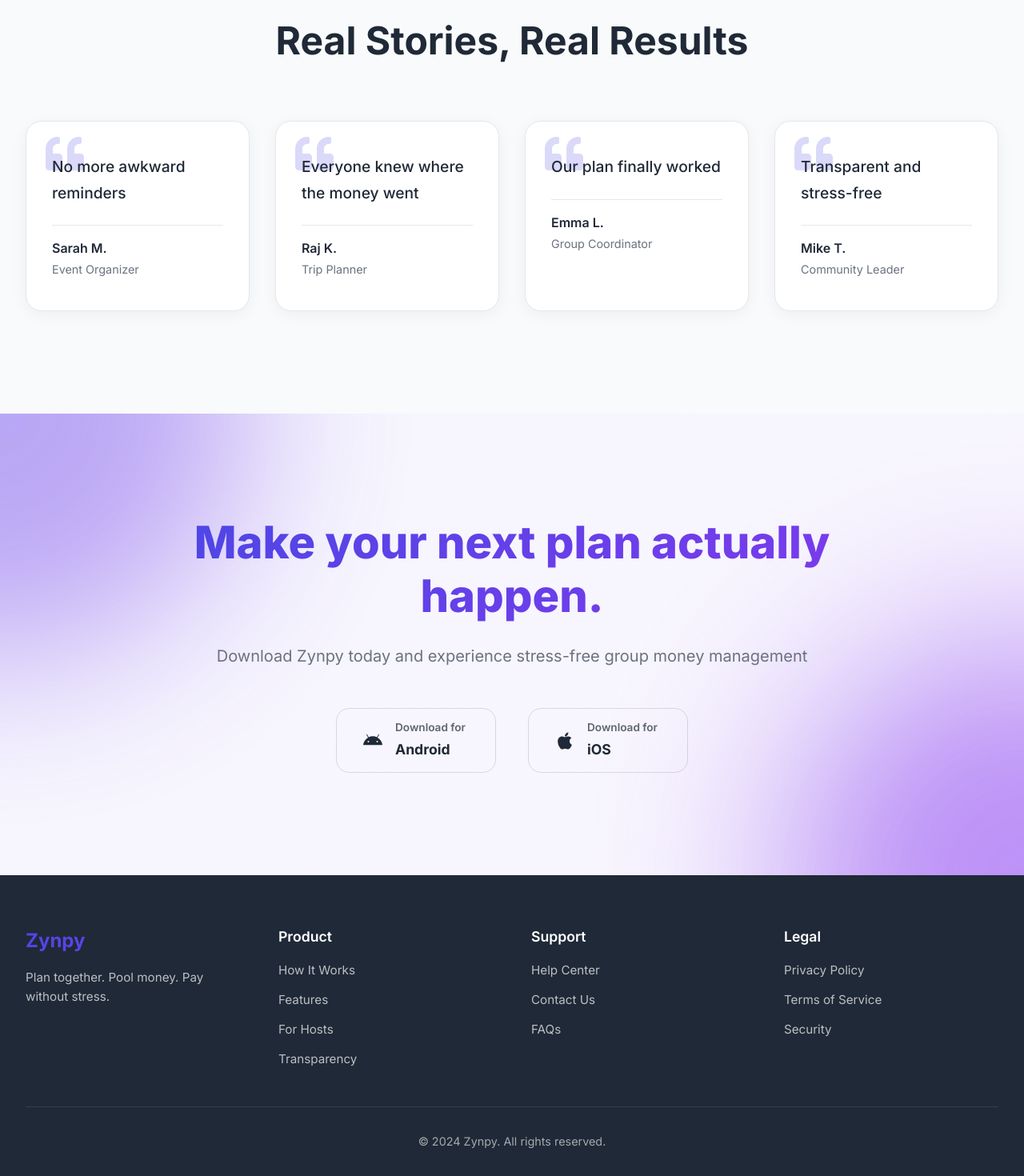
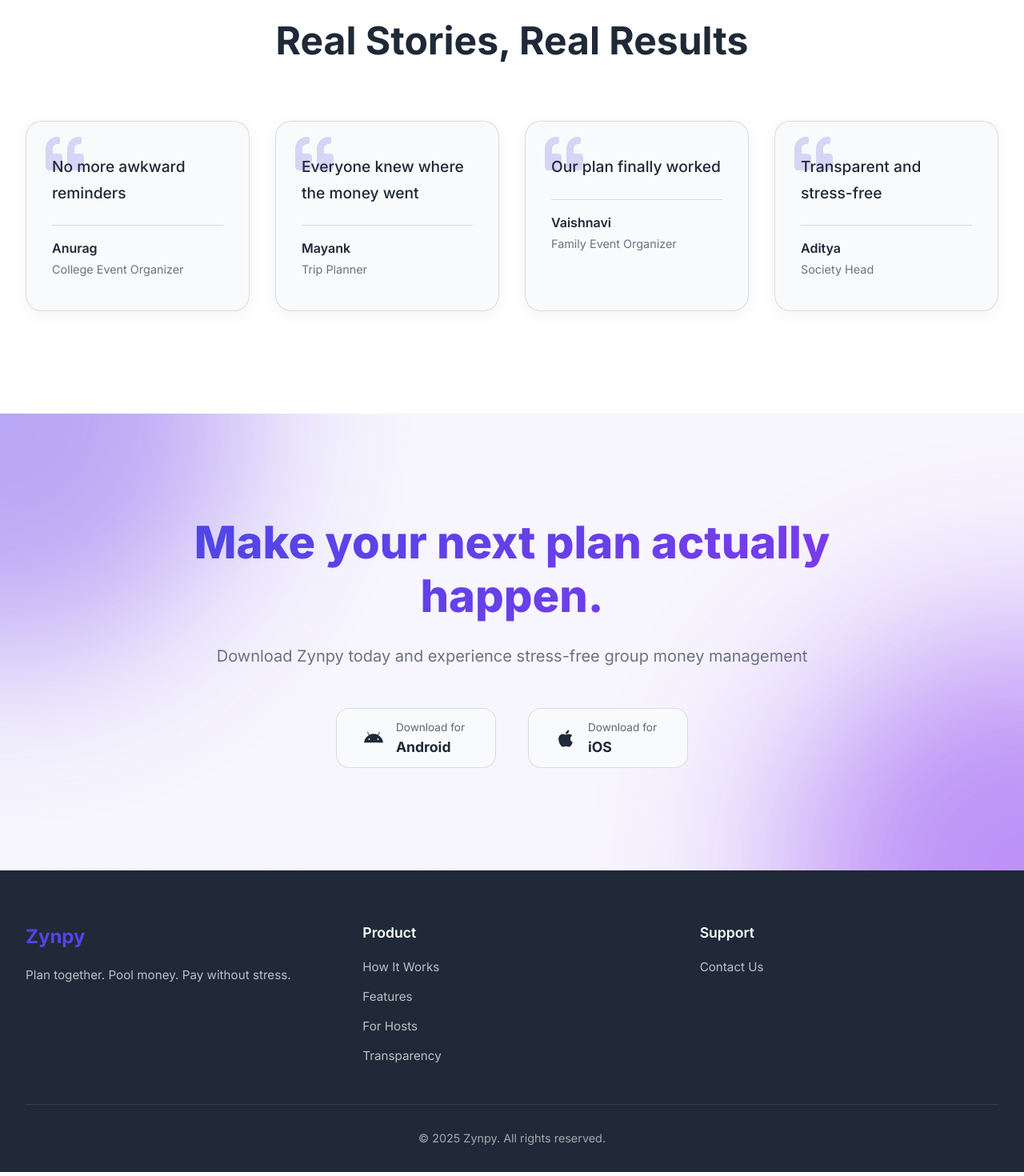
Before and after one commit to Prabuddha747/Zynpy, a React (Vite) app: page / in a window 1280 px wide. Shown: the part 4880-6350 px from the top of the page at 80% size. Built offline with nearby package versions, Linux system fonts and the light colour scheme.

Commit message:
Fix dark mode for FinalCTA, Footer, and SocialProof sections - integrate Material UI theme system

```diff
--- a/src/components/FinalCTA.jsx
+++ b/src/components/FinalCTA.jsx
@@ -2,15 +2,28 @@
 import { useInView } from 'framer-motion'
 import { useRef } from 'react'
 import { FaAndroid, FaApple } from 'react-icons/fa'
-import { Button } from '@mui/material'
+import { Button, Typography, Box, useTheme } from '@mui/material'
 import './FinalCTA.css'
 
 const FinalCTA = () => {
   const ref = useRef(null)
   const isInView = useInView(ref, { once: true, margin: "-100px" })
+  const theme = useTheme()
 
   return (
-    <section className="final-cta" ref={ref}>
+    <Box
+      component="section"
+      className="final-cta"
+      ref={ref}
+      sx={{
+        padding: { xs: '4rem 0', md: '8rem 0' },
+        position: 'relative',
+        overflow: 'hidden',
+        background: theme.palette.mode === 'dark'
+          ? 'linear-gradient(135deg, rgba(79, 70, 229, 0.12), rgba(124, 58, 237, 0.12))'
+          : 'linear-gradient(135deg, rgba(79, 70, 229, 0.05), rgba(124, 58, 237, 0.05))',
+      }}
+    >
       <div className="cta-background">
         <div className="cta-gradient-orb orb-1"></div>
         <div className="cta-gradient-orb orb-2"></div>
@@ -23,10 +36,35 @@
           animate={isInView ? { opacity: 1, y: 0 } : {}}
           transition={{ duration: 0.8 }}
         >
-          <h2 className="cta-headline">Make your next plan actually happen.</h2>
-          <p className="cta-subtext">
+          <Typography
+            variant="h2"
+            component="h2"
+            className="cta-headline"
+            sx={{
+              fontSize: { xs: '2.5rem', md: '3.5rem' },
+              fontWeight: 800,
+              marginBottom: '1.5rem',
+              background: 'linear-gradient(135deg, #4F46E5, #7C3AED)',
+              WebkitBackgroundClip: 'text',
+              WebkitTextFillColor: 'transparent',
+              backgroundClip: 'text',
+              lineHeight: 1.2,
+            }}
+          >
+            Make your next plan actually happen.
+          </Typography>
+          <Typography
+            variant="body1"
+            className="cta-subtext"
+            sx={{
+              fontSize: { xs: '1.1rem', md: '1.25rem' },
+              color: 'text.secondary',
+              marginBottom: '3rem',
+              lineHeight: 1.7,
+            }}
+          >
             Download Zynpy today and experience stress-free group money management
-          </p>
+          </Typography>
 
           <motion.div
             className="cta-buttons"
@@ -46,6 +84,7 @@
                   minWidth: 200,
                   py: 1.5,
                   px: 2,
+                  backgroundColor: 'background.paper',
                   borderColor: 'divider',
                   color: 'text.primary',
                   '&:hover': {
@@ -56,10 +95,14 @@
                   mr: { xs: 0, sm: 2 },
                 }}
               >
-                <div style={{ display: 'flex', flexDirection: 'column', alignItems: 'flex-start', marginLeft: 8 }}>
-                  <span style={{ fontSize: '0.85rem', opacity: 0.7 }}>Download for</span>
-                  <span style={{ fontSize: '1.1rem', fontWeight: 700 }}>Android</span>
-                </div>
+                <Box sx={{ display: 'flex', flexDirection: 'column', alignItems: 'flex-start', marginLeft: 1 }}>
+                  <Typography variant="caption" sx={{ fontSize: '0.85rem', opacity: 0.7 }}>
+                    Download for
+                  </Typography>
+                  <Typography variant="body1" sx={{ fontSize: '1.1rem', fontWeight: 700 }}>
+                    Android
+                  </Typography>
+                </Box>
               </Button>
             </motion.div>
 
@@ -75,6 +118,7 @@
                   minWidth: 200,
                   py: 1.5,
                   px: 2,
+                  backgroundColor: 'background.paper',
                   borderColor: 'divider',
                   color: 'text.primary',
                   '&:hover': {
@@ -83,16 +127,20 @@
                   },
                 }}
               >
-                <div style={{ display: 'flex', flexDirection: 'column', alignItems: 'flex-start', marginLeft: 8 }}>
-                  <span style={{ fontSize: '0.85rem', opacity: 0.7 }}>Download for</span>
-                  <span style={{ fontSize: '1.1rem', fontWeight: 700 }}>iOS</span>
-                </div>
+                <Box sx={{ display: 'flex', flexDirection: 'column', alignItems: 'flex-start', marginLeft: 1 }}>
+                  <Typography variant="caption" sx={{ fontSize: '0.85rem', opacity: 0.7 }}>
+                    Download for
+                  </Typography>
+                  <Typography variant="body1" sx={{ fontSize: '1.1rem', fontWeight: 700 }}>
+                    iOS
+                  </Typography>
+                </Box>
               </Button>
             </motion.div>
           </motion.div>
         </motion.div>
       </div>
-    </section>
+    </Box>
   )
 }
 
--- a/src/components/Footer.jsx
+++ b/src/components/Footer.jsx
@@ -1,53 +1,130 @@
+import { Box, Typography, Link, useTheme } from '@mui/material'
 import './Footer.css'
 
 const Footer = () => {
+  const theme = useTheme()
+
   return (
-    <footer id="support" className="footer">
-      <div className="footer-container">
-        <div className="footer-content">
-          <div className="footer-section">
-            <h3 className="footer-logo">Zynpy</h3>
-            <p className="footer-tagline">
+    <Box
+      component="footer"
+      id="support"
+      className="footer"
+      sx={{
+        background: theme.palette.mode === 'dark' ? '#111827' : '#1F2937',
+        color: 'white',
+        padding: { xs: '3rem 0 1.5rem', md: '4rem 0 2rem' },
+        position: 'relative',
+      }}
+    >
+      <Box className="footer-container" sx={{ maxWidth: 1280, margin: '0 auto', padding: '0 2rem' }}>
+        <Box
+          className="footer-content"
+          sx={{
+            display: 'grid',
+            gridTemplateColumns: { xs: '1fr', md: 'repeat(auto-fit, minmax(200px, 1fr))' },
+            gap: { xs: '2rem', md: '3rem' },
+            marginBottom: '3rem',
+          }}
+        >
+          <Box className="footer-section" sx={{ display: 'flex', flexDirection: 'column' }}>
+            <Typography
+              variant="h6"
+              className="footer-logo"
+              sx={{
+                fontSize: '1.5rem',
+                fontWeight: 700,
+                marginBottom: '1rem',
+                background: 'linear-gradient(135deg, #4F46E5, #7C3AED)',
+                WebkitBackgroundClip: 'text',
+                WebkitTextFillColor: 'transparent',
+                backgroundClip: 'text',
+              }}
+            >
+              Zynpy
+            </Typography>
+            <Typography
+              variant="body2"
+              className="footer-tagline"
+              sx={{
+                color: 'rgba(255, 255, 255, 0.7)',
+                fontSize: '0.95rem',
+                lineHeight: 1.6,
+              }}
+            >
               Plan together. Pool money. Pay without stress.
-            </p>
-          </div>
+            </Typography>
+          </Box>
 
-          <div className="footer-section">
-            <h4 className="footer-heading">Product</h4>
-            <ul className="footer-links">
-              <li><a href="#how-it-works">How It Works</a></li>
-              <li><a href="#features">Features</a></li>
-              <li><a href="#for-hosts">For Hosts</a></li>
-              <li><a href="#transparency">Transparency</a></li>
-            </ul>
-          </div>
+          <Box className="footer-section" sx={{ display: 'flex', flexDirection: 'column' }}>
+            <Typography
+              variant="h6"
+              className="footer-heading"
+              sx={{
+                fontSize: '1.1rem',
+                fontWeight: 600,
+                marginBottom: '1rem',
+                color: 'white',
+              }}
+            >
+              Product
+            </Typography>
+            <Box component="ul" className="footer-links" sx={{ listStyle: 'none', display: 'flex', flexDirection: 'column', gap: '0.75rem', padding: 0, margin: 0 }}>
+              <li><Link href="#how-it-works" sx={{ color: 'rgba(255, 255, 255, 0.7)', textDecoration: 'none', fontSize: '0.95rem', '&:hover': { color: 'white' } }}>How It Works</Link></li>
+              <li><Link href="#features" sx={{ color: 'rgba(255, 255, 255, 0.7)', textDecoration: 'none', fontSize: '0.95rem', '&:hover': { color: 'white' } }}>Features</Link></li>
+              <li><Link href="#for-hosts" sx={{ color: 'rgba(255, 255, 255, 0.7)', textDecoration: 'none', fontSize: '0.95rem', '&:hover': { color: 'white' } }}>For Hosts</Link></li>
+              <li><Link href="#transparency" sx={{ color: 'rgba(255, 255, 255, 0.7)', textDecoration: 'none', fontSize: '0.95rem', '&:hover': { color: 'white' } }}>Transparency</Link></li>
+            </Box>
+          </Box>
 
-          <div className="footer-section">
-            <h4 className="footer-heading">Support</h4>
-            <ul className="footer-links">
-              <li><a href="#support">Help Center</a></li>
-              <li><a href="#support">Contact Us</a></li>
-              <li><a href="#support">FAQs</a></li>
-            </ul>
-          </div>
+          <Box className="footer-section" sx={{ display: 'flex', flexDirection: 'column' }}>
+            <Typography
+              variant="h6"
+              className="footer-heading"
+              sx={{
+                fontSize: '1.1rem',
+                fontWeight: 600,
+                marginBottom: '1rem',
+                color: 'white',
+              }}
+            >
+              Support
+            </Typography>
+            <Box component="ul" className="footer-links" sx={{ listStyle: 'none', display: 'flex', flexDirection: 'column', gap: '0.75rem', padding: 0, margin: 0 }}>
+              <li>
+                <Link
+                  href="https://docs.google.com/forms/d/e/1FAIpQLScKpdvnOgR4mTCRSN40AmDgY4HmvBeaMzHYw-zK8dFWoGeu9Q/viewform"
+                  target="_blank"
+                  rel="noopener noreferrer"
+                  sx={{ color: 'rgba(255, 255, 255, 0.7)', textDecoration: 'none', fontSize: '0.95rem', '&:hover': { color: 'white' } }}
+                >
+                  Contact Us
+                </Link>
+              </li>
+            </Box>
+          </Box>
+        </Box>
 
-          <div className="footer-section">
-            <h4 className="footer-heading">Legal</h4>
-            <ul className="footer-links">
-              <li><a href="#support">Privacy Policy</a></li>
-              <li><a href="#support">Terms of Service</a></li>
-              <li><a href="#support">Security</a></li>
-            </ul>
-          </div>
-        </div>
-
-        <div className="footer-bottom">
-          <p className="footer-copyright">
-            © 2024 Zynpy. All rights reserved.
-          </p>
-        </div>
-      </div>
-    </footer>
+        <Box
+          className="footer-bottom"
+          sx={{
+            paddingTop: '2rem',
+            borderTop: '1px solid rgba(255, 255, 255, 0.1)',
+            textAlign: 'center',
+          }}
+        >
+          <Typography
+            variant="body2"
+            className="footer-copyright"
+            sx={{
+              color: 'rgba(255, 255, 255, 0.6)',
+              fontSize: '0.9rem',
+            }}
+          >
+            © 2025 Zynpy. All rights reserved.
+          </Typography>
+        </Box>
+      </Box>
+    </Box>
   )
 }
 
--- a/src/components/SocialProof.jsx
+++ b/src/components/SocialProof.jsx
@@ -2,41 +2,52 @@
 import { useInView } from 'framer-motion'
 import { useRef } from 'react'
 import { FaQuoteLeft } from 'react-icons/fa'
+import { Box, Typography, useTheme } from '@mui/material'
 import './SocialProof.css'
 
 const testimonials = [
   {
     id: 1,
     text: "No more awkward reminders",
-    author: "Sarah M.",
-    role: "Event Organizer"
+    author: "Anurag",
+    role: "College Event Organizer"
   },
   {
     id: 2,
     text: "Everyone knew where the money went",
-    author: "Raj K.",
+    author: "Mayank",
     role: "Trip Planner"
   },
   {
     id: 3,
     text: "Our plan finally worked",
-    author: "Emma L.",
-    role: "Group Coordinator"
+    author: "Vaishnavi",
+    role: "Family Event Organizer"
   },
   {
     id: 4,
     text: "Transparent and stress-free",
-    author: "Mike T.",
-    role: "Community Leader"
+    author: "Aditya",
+    role: "Society Head"
   }
 ]
 
 const SocialProof = () => {
   const ref = useRef(null)
   const isInView = useInView(ref, { once: true, margin: "-100px" })
+  const theme = useTheme()
 
   return (
-    <section className="social-proof-section" ref={ref}>
+    <Box
+      component="section"
+      className="social-proof-section"
+      ref={ref}
+      sx={{
+        padding: { xs: '4rem 0', md: '8rem 0' },
+        background: theme.palette.mode === 'dark' ? theme.palette.background.paper : theme.palette.background.default,
+        position: 'relative',
+      }}
+    >
       <div className="social-proof-container">
         <motion.h2
           className="section-title"
@@ -49,26 +60,92 @@
 
         <div className="testimonials-grid">
           {testimonials.map((testimonial, index) => (
-            <motion.div
+            <Box
               key={testimonial.id}
+              component={motion.div}
               className="testimonial-card"
               initial={{ opacity: 0, y: 30 }}
               animate={isInView ? { opacity: 1, y: 0 } : {}}
               transition={{ duration: 0.6, delay: index * 0.1 }}
+              sx={{
+                background: theme.palette.background.paper,
+                padding: '2.5rem 2rem',
+                borderRadius: '20px',
+                boxShadow: theme.palette.mode === 'dark'
+                  ? '0 4px 20px rgba(0, 0, 0, 0.3)'
+                  : '0 4px 20px rgba(0, 0, 0, 0.05)',
+                border: `1px solid ${theme.palette.divider}`,
+                position: 'relative',
+                transition: 'all 0.3s ease',
+                '&:hover': {
+                  transform: 'translateY(-5px)',
+                  boxShadow: theme.palette.mode === 'dark'
+                    ? '0 8px 30px rgba(0, 0, 0, 0.5)'
+                    : '0 8px 30px rgba(0, 0, 0, 0.1)',
+                },
+              }}
             >
-              <div className="quote-icon">
+              <Box
+                className="quote-icon"
+                sx={{
+                  position: 'absolute',
+                  top: '1rem',
+                  left: '1.5rem',
+                  color: theme.palette.primary.main,
+                  opacity: theme.palette.mode === 'dark' ? 0.3 : 0.2,
+                }}
+              >
                 <FaQuoteLeft size={48} />
-              </div>
-              <p className="testimonial-text">{testimonial.text}</p>
-              <div className="testimonial-author">
-                <span className="author-name">{testimonial.author}</span>
-                <span className="author-role">{testimonial.role}</span>
-              </div>
-            </motion.div>
+              </Box>
+              <Typography
+                className="testimonial-text"
+                sx={{
+                  fontSize: '1.2rem',
+                  color: 'text.primary',
+                  fontWeight: 500,
+                  lineHeight: 1.7,
+                  marginBottom: '1.5rem',
+                  position: 'relative',
+                  zIndex: 1,
+                }}
+              >
+                {testimonial.text}
+              </Typography>
+              <Box
+                className="testimonial-author"
+                sx={{
+                  display: 'flex',
+                  flexDirection: 'column',
+                  gap: '0.25rem',
+                  paddingTop: '1rem',
+                  borderTop: `1px solid ${theme.palette.divider}`,
+                }}
+              >
+                <Typography
+                  className="author-name"
+                  sx={{
+                    fontWeight: 600,
+                    color: 'text.primary',
+                    fontSize: '1rem',
+                  }}
+                >
+                  {testimonial.author}
+                </Typography>
+                <Typography
+                  className="author-role"
+                  sx={{
+                    fontSize: '0.9rem',
+                    color: 'text.secondary',
+                  }}
+                >
+                  {testimonial.role}
+                </Typography>
+              </Box>
+            </Box>
           ))}
         </div>
       </div>
-    </section>
+    </Box>
   )
 }
 
```
Also changed, not shown: src/components/FinalCTA.css (+4 -13 lines).
